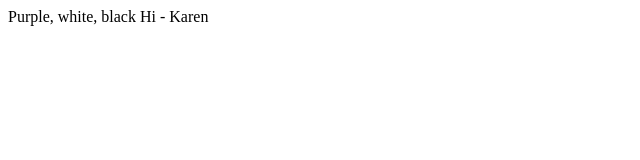
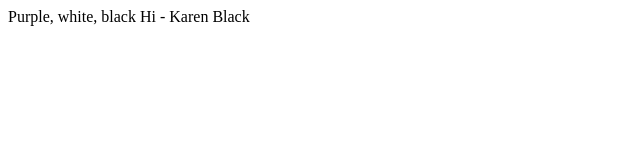
Before and after one commit to Cynthiafeng/MDIA2526Lab3, a plain HTML site: page index.html in a window 1280 px wide. Shown: the full height of the page, 0-640 px from the left. Drawn offline with Linux system fonts and the light colour scheme.

```diff
--- a/index.html
+++ b/index.html
@@ -11,5 +11,6 @@
 		</script>
 		<text>Purple, white, black</text>
 		Hi - Karen
+		Black
 	</body>
 </html>
```
